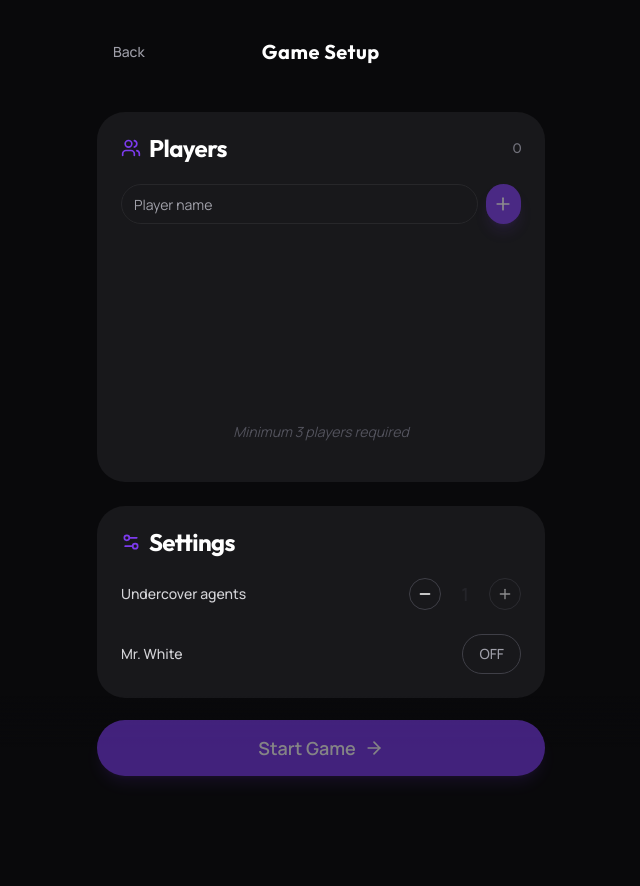
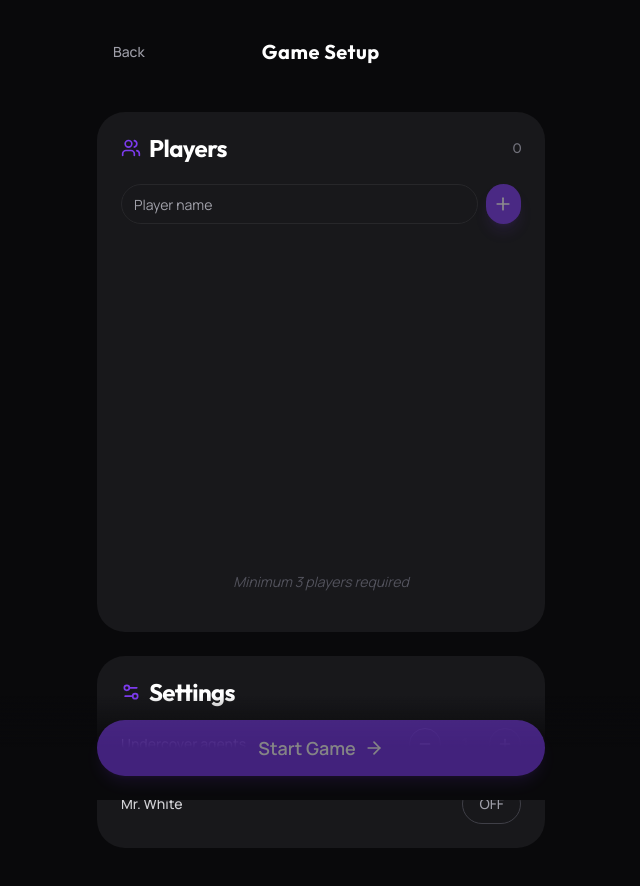
Before and after one commit to djeel/undercover, a React (Vite) app in the folder client/: page /setup in a window 1280 px wide. Shown: the top 886 px of the page, without its empty margins (319-959 px from the left). Before the commit the page ends 800 px from the top, so only its background shows below. Built offline with nearby package versions, Linux system fonts and the light colour scheme.

Commit message:
feat: add custom scrollbar styles and apply them to the player list in SetupPage.

```diff
--- a/client/src/components/ui/index.css
+++ b/client/src/components/ui/index.css
@@ -113,3 +113,21 @@ h6 {
 .shadow-neon-accent {
     box-shadow: 0 0 20px -5px hsl(var(--accent) / 0.5);
 }
+
+/* Custom Scrollbar */
+.custom-scrollbar::-webkit-scrollbar {
+    width: 6px;
+}
+
+.custom-scrollbar::-webkit-scrollbar-track {
+    background: transparent;
+}
+
+.custom-scrollbar::-webkit-scrollbar-thumb {
+    background-color: hsl(var(--muted) / 0.5);
+    border-radius: 4px;
+}
+
+.custom-scrollbar::-webkit-scrollbar-thumb:hover {
+    background-color: hsl(var(--primary));
+}
--- a/client/src/pages/SetupPage.tsx
+++ b/client/src/pages/SetupPage.tsx
@@ -85,7 +85,7 @@ const SetupPage = () => {
                             </Button>
                         </form>
 
-                        <div className="flex-1 overflow-y-auto min-h-[150px] max-h-[300px] pr-2 custom-scrollbar grid grid-cols-2 gap-3 content-start">
+                        <div className="h-[300px] overflow-y-auto pr-2 custom-scrollbar grid grid-cols-2 gap-3 content-start">
                             <AnimatePresence initial={false} mode="popLayout">
                                 {players.map((player) => (
                                     <motion.div
```
